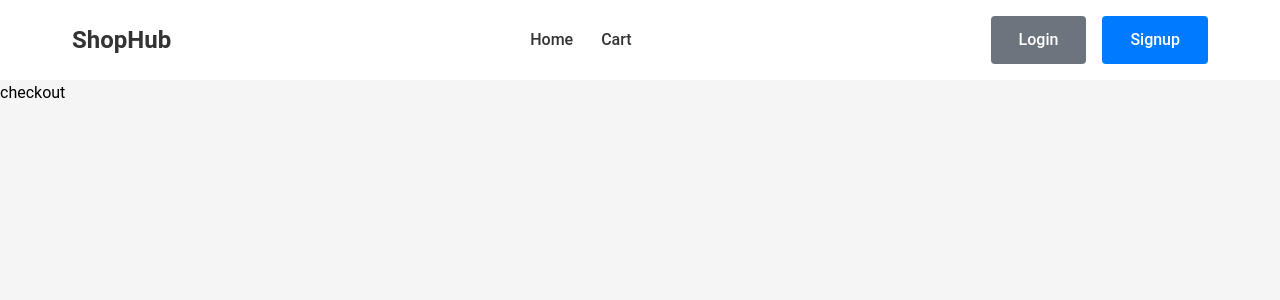
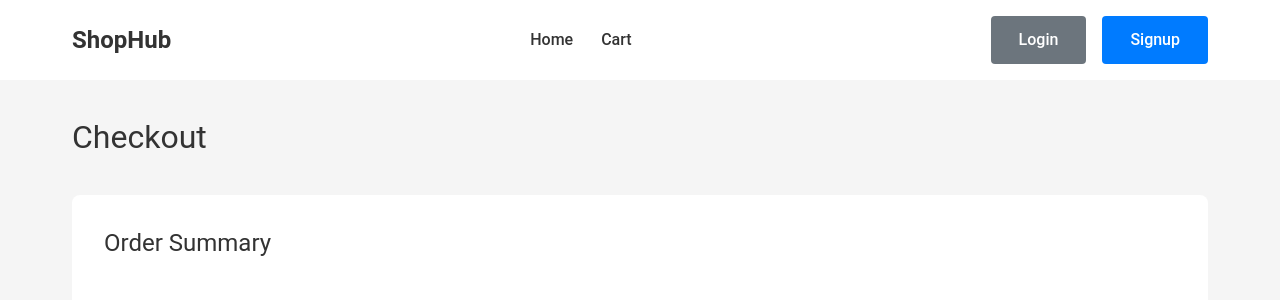
Before and after one commit to AmirUkbazgi1986/ReactProjects, a React (Vite) app in the folder ReactEcommerce/: page /checkout in a window 1280 px wide. Shown: the top 300 px of the page. Built offline with nearby package versions, Linux system fonts and the light colour scheme.

Commit message:
adding checkout

```diff
--- a/ReactEcommerce/src/App.jsx
+++ b/ReactEcommerce/src/App.jsx
@@ -7,6 +7,7 @@ import Checkout from "./pages/Checkout";
 import NotFound from "./pages/NotFound";
 import ProductDetails from "./pages/ProductDetails";
 import { AuthProvider } from "./Context/AuthContext";
+import { CartProvider } from "./Context/CartContext";
 
 const router = createBrowserRouter([
   {
@@ -40,7 +41,9 @@ const router = createBrowserRouter([
 function App() {
   return (
     <AuthProvider>
-      <RouterProvider router={router} />
+      <CartProvider>
+        <RouterProvider router={router} />
+      </CartProvider>
     </AuthProvider>
   );
 }
--- /dev/null
+++ b/ReactEcommerce/src/Context/CartContext.jsx
@@ -0,0 +1,50 @@
+import { Children, createContext, useContext, useState } from "react";
+import { getProductById } from "../data/product";
+// import { useNavigate } from "react-router-dom";
+
+const CartContext = createContext(null);
+
+function CartProvider({ children }) {
+  const [cartItems, setCartItems] = useState([]); // {id:2, quantity:7}
+  // const navigate = useNavigate();
+  function addToCart(productId) {
+    console.log(productId);
+    const existing = cartItems.find((item) => item.id === productId);
+    if (existing) {
+      const currentQuantity = existing.quantity;
+      const updateCartItems = cartItems.map((item) =>
+        item.id === productId
+          ? { id: productId, quantity: currentQuantity + 1 }
+          : item,
+      );
+      setCartItems(updateCartItems);
+      // navigate("/checkout");
+    } else {
+      setCartItems([...cartItems, { id: productId, quantity: 1 }]);
+    }
+  }
+
+  function getCartItemsWithProducts() {
+    return cartItems
+      .map((item) => ({
+        ...item,
+        product: getProductById(item.id),
+      }))
+      .filter((item) => item.product);
+  }
+  return (
+    <CartContext.Provider
+      value={{ addToCart, cartItems, getCartItemsWithProducts }}
+    >
+      {children}
+    </CartContext.Provider>
+  );
+}
+
+function useCart() {
+  const context = useContext(CartContext);
+  if (context === undefined)
+    throw new Error("context is being used outside the provider");
+  return context;
+}
+export { useCart, CartProvider };
--- a/ReactEcommerce/src/components/Product.jsx
+++ b/ReactEcommerce/src/components/Product.jsx
@@ -1,5 +1,12 @@
 import { Link } from "react-router";
+import { useCart } from "../Context/CartContext";
+
 function Product({ product }) {
+  const { addToCart, cartItems } = useCart();
+  const productInCart = cartItems.find((item) => item.id === product.id);
+  const productQuantityLable = productInCart
+    ? `(${productInCart.quantity}) `
+    : null;
   return (
     <div className="bg-[#fff] rounded-lg overflow-hidden shadow-[0 2px 8px rgba(0,0,0,0.1)]transition-transform duration-[0.2s] transition-shadow duration-[0.2s] hover:transform-[translateY(-4px)] hover: shadow-[0_4px_8px_rgba(0,0,0,0.15)]">
       <img
@@ -19,8 +26,11 @@ function Product({ product }) {
           >
             View Details
           </Link>
-          <button className="py-3 px-7 border-none rounded-sm text-base font-medium cursor-pointer transition- background-color duration-[0.2s] transform-[0.1s] no-underline inline-block  text-center bg-[#007bff] hover:bg-[#0056b3] text-[#fff]">
-            Add to Cart
+          <button
+            className="py-3 px-7 border-none rounded-sm text-base font-medium cursor-pointer transition- background-color duration-[0.2s] transform-[0.1s] no-underline inline-block  text-center bg-[#007bff] hover:bg-[#0056b3] text-[#fff]"
+            onClick={() => addToCart(product.id)}
+          >
+            Add to Cart {productQuantityLable}
           </button>
         </div>
       </div>
--- a/ReactEcommerce/src/pages/Checkout.jsx
+++ b/ReactEcommerce/src/pages/Checkout.jsx
@@ -1,5 +1,60 @@
+import { useCart } from "../Context/CartContext";
+
 function Checkout() {
-  return <div>checkout</div>;
+  const { getCartItemsWithProducts } = useCart();
+  const cartItems = getCartItemsWithProducts();
+  return (
+    <div className="grow py-8 px-0">
+      <div className="max-w-[1200px] my-0 mx-auto py-0 px-8">
+        <h1 className="text-[2rem] mb-8 text-[#333]">Checkout</h1>
+        <div className="grid grid-cols-[2fr 1fr] gap-8 mt-8">
+          <div className="bg-[#fff] py-8 px-8 rounded-lg shadow-[0 2px 8px rgba(0,0,0,0.1)]">
+            <h2 className="text-2xl mb-[1.5rem] text-[#333]">Order Summary</h2>
+            {cartItems.map((item) => (
+              <div
+                className="flex gap-4 py-6 px-0 border-b border-b-[#eee] last:border-b-[0]"
+                key={item.id}
+              >
+                <img
+                  src={item.product.image}
+                  alt={item.product.name}
+                  className="w-[100px] h-[100px] object-cover rounded-lg "
+                />
+                <div className="grow ">
+                  <h3 className="text-[1.1rem] mb-2 text-[#333]">
+                    {item.product.name}
+                  </h3>
+                  <p className="text-[#666] text-[0.9rem]">
+                    {item.product.price} each
+                  </p>
+                </div>
+                <div className="flex flex-col items-end gap-2">
+                  <div className="flex items-center gap-2">
+                    <button className="w-[32px] h-[32px] border border-[#ddd] bg-[#fff] rounded-lg cursor-pointer text-[1.2rem] flex items-center justify-center transition-bg-color duration-[0.2s] hover:bg-[#f5f5f5]">
+                      -
+                    </button>
+
+                    <span className="min-w-[40px] text-center font-semibold ">
+                      {item.quantity}
+                    </span>
+                    <button className="w-[32px] h-[32px] border border-[#ddd] bg-[#fff] rounded-lg cursor-pointer text-[1.2rem] flex items-center justify-center transition-bg-color duration-[0.2s] hover:bg-[#f5f5f5]">
+                      +
+                    </button>
+                  </div>
+                  <p className="font-semibold text-[#333] text-[1.1rem]">
+                    {item.product.price * item.quantity}
+                  </p>
+                  <button className="py-3 px-7 border-none rounded-sm text-base font-medium cursor-pointer transition- background-color duration-[0.2s] transform-[0.1s] no-underline inline-block  text-center bg-[#6c757d] hover:bg-[#545b62] text-[#fff] py-2 px-4 text-[0.875rem]">
+                    Remove
+                  </button>
+                </div>
+              </div>
+            ))}
+          </div>
+        </div>
+      </div>
+    </div>
+  );
 }
 
 export default Checkout;
--- a/ReactEcommerce/src/pages/ProductDetails.jsx
+++ b/ReactEcommerce/src/pages/ProductDetails.jsx
@@ -1,11 +1,13 @@
 import { useEffect, useState } from "react";
 import { useNavigate, useParams } from "react-router-dom";
 import { getProductById } from "../data/product";
+import { useCart } from "../Context/CartContext";
 
 function ProductDetails() {
   const [product, setProduct] = useState(null);
   const { id } = useParams();
   const navigate = useNavigate();
+  const { addToCart, cartItems } = useCart();
 
   useEffect(() => {
     const foundProduct = getProductById(id);
@@ -19,11 +21,17 @@ function ProductDetails() {
     return <h1>Loading ...</h1>;
   }
 
+  const productInCart = cartItems.find((item) => item.id === id);
+  console.log(productInCart, cartItems);
+  const productQuantityLable = productInCart
+    ? `(${productInCart.quantity}) `
+    : null;
+
   return (
     <div className="flex-1 py-8 px-0">
       <div className="max-w-[1200px] my-0 mx-auto py-0 px-8">
         <div className="grid grid-cols-2 gap-[3rem] bg-[#fff] py-8 px-8 rounded-lg shadow-[0 2px 8px rgba(0,0,0,0.1)]">
-          <div className="w-full h-auto rounded-lg">
+          <div className="w-full h-auto rounded-lg overflow-hidden ">
             <img src={product?.image} alt={product?.name} />
           </div>
           <div className="">
@@ -34,8 +42,11 @@ function ProductDetails() {
             <p className="text-[1.1rem] text-[#666] mb-8 leading-[1.8]">
               {product?.description}
             </p>
-            <button className="py-3 px-7 border-none rounded-sm text-base font-medium cursor-pointer transition- background-color duration-[0.2s] transform-[0.1s] no-underline inline-block  text-center bg-[#007bff] hover:bg-[#0056b3] text-[#fff]">
-              Add to Cart
+            <button
+              className="py-3 px-7 border-none rounded-sm text-base font-medium cursor-pointer transition- background-color duration-[0.2s] transform-[0.1s] no-underline inline-block  text-center bg-[#007bff] hover:bg-[#0056b3] text-[#fff]"
+              onClick={() => addToCart(product.id)}
+            >
+              Add to Cart {productQuantityLable}
             </button>
           </div>
         </div>
```
